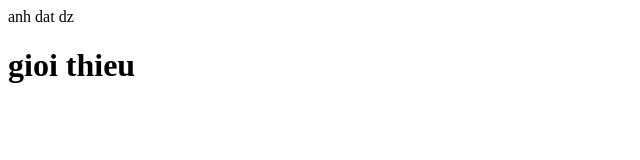
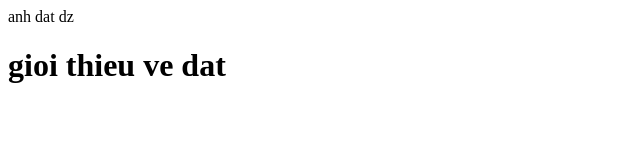
Before and after one commit to Trungdat35/demo1, a plain HTML site: page index.html in a window 1280 px wide. Shown: the whole page, without its empty margins (0-640 px from the left). Drawn offline with Linux system fonts and the light colour scheme.

Commit message:
Update index.html

```diff
--- a/index.html
+++ b/index.html
@@ -1,2 +1,2 @@
 <p>anh dat dz</p>
-<h1> gioi thieu </h1>
+<h1> gioi thieu ve dat </h1>
```
